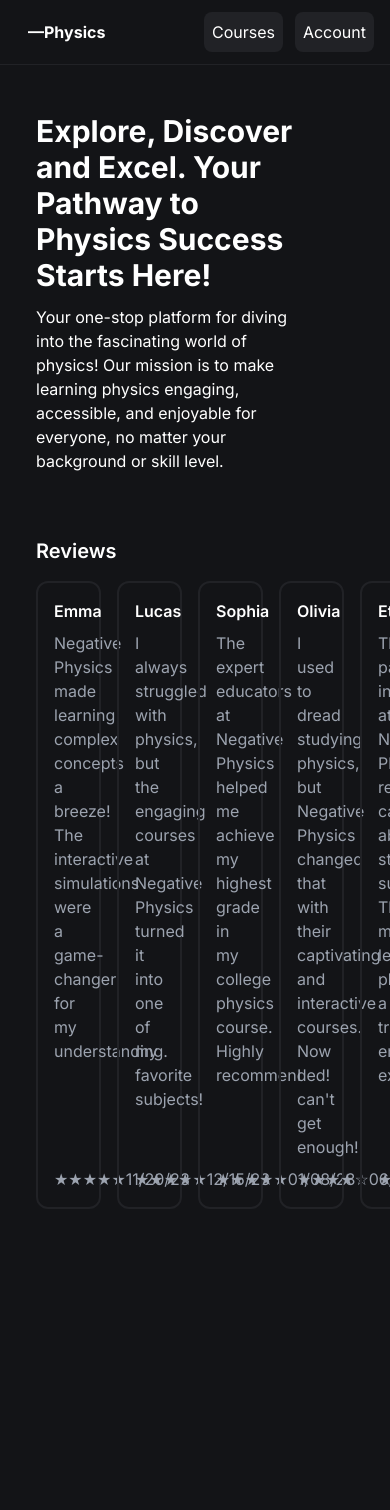
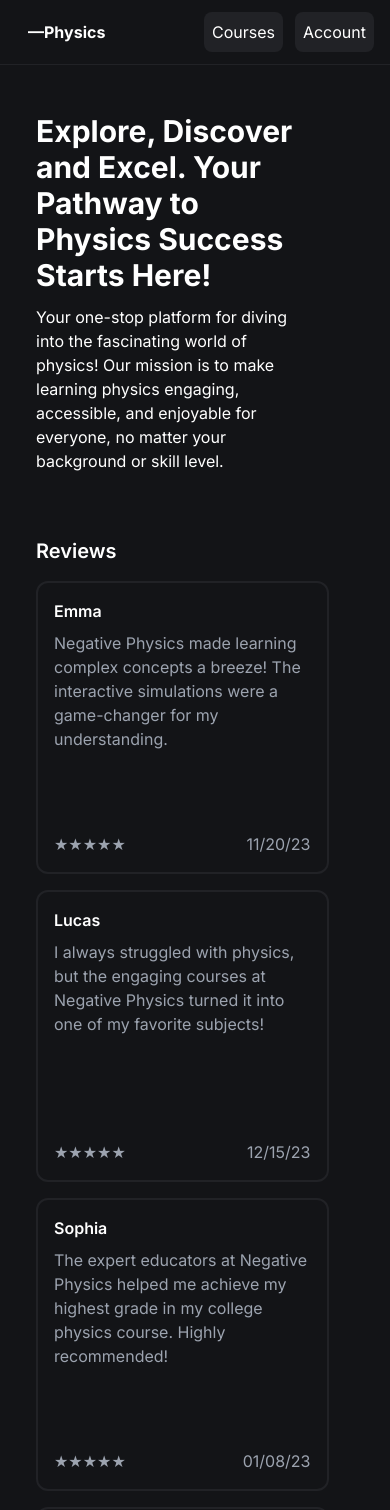
Before and after one commit to fitzies/negativephysics, a Next.js app: page / in a window 390 px wide. Shown: the top 1510 px of the page. Before the commit the page ends 1261 px from the top, so only its background shows below. Built offline with nearby package versions, Linux system fonts and the light colour scheme.

Commit message:
fixed homepage for phone

```diff
--- a/src/components/Reviews.tsx
+++ b/src/components/Reviews.tsx
@@ -4,11 +4,11 @@ const Reviews = () => {
   return (
     <>
       <div className="mt-16 text-xl font-semibold">Reviews</div>
-      <div className="w-screen py-4 flex gap-4 overflow-x-auto">
+      <div className="w-screen py-4 flex lg:flex-row flex-col gap-4 overflow-x-auto">
         {reviews.map((review) => {
           return (
             <div
-              className="w-1/6 aspect-square border-2 border-shadow rounded-xl p-4 flex flex-col"
+              className="lg:w-1/6 w-3/4 auto aspect-square border-2 border-shadow rounded-xl p-4 flex flex-col"
               key={review.text}
             >
               <h1 className="font-semibold">{review.author}</h1>
```
